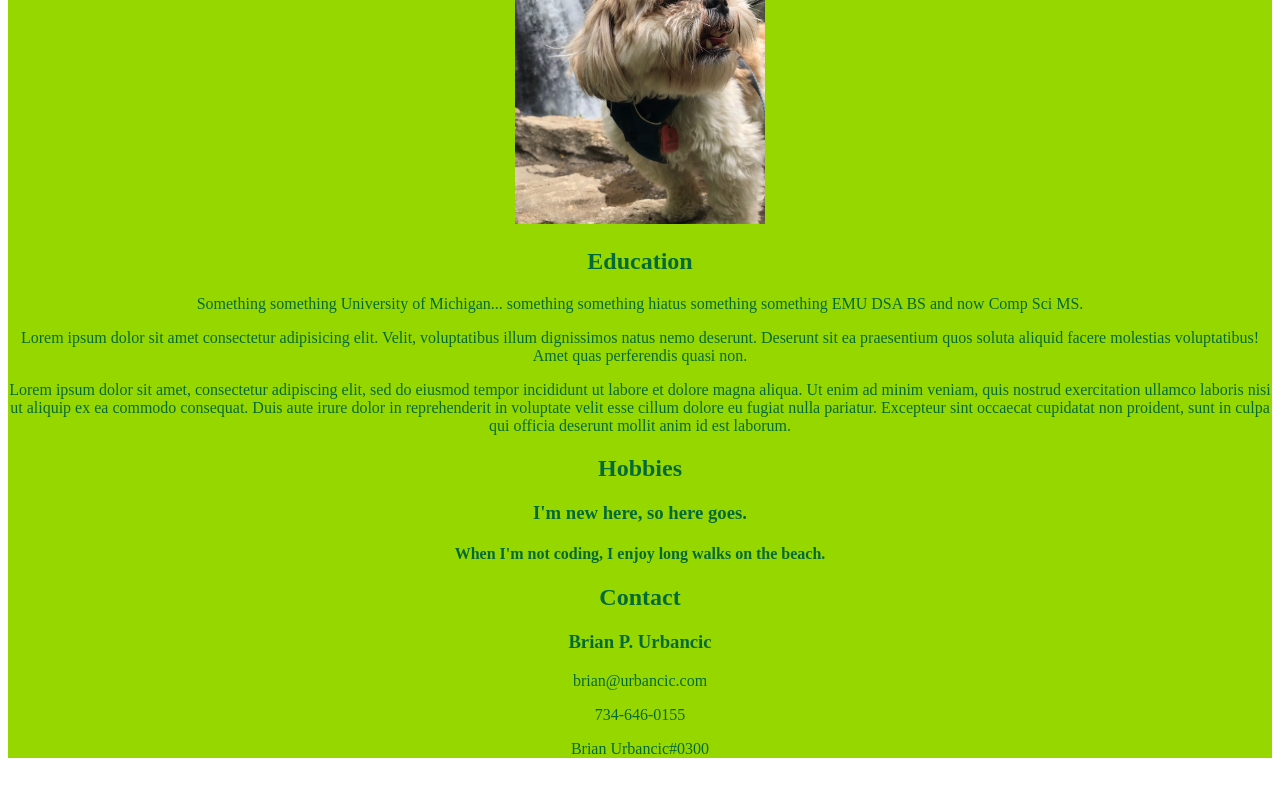
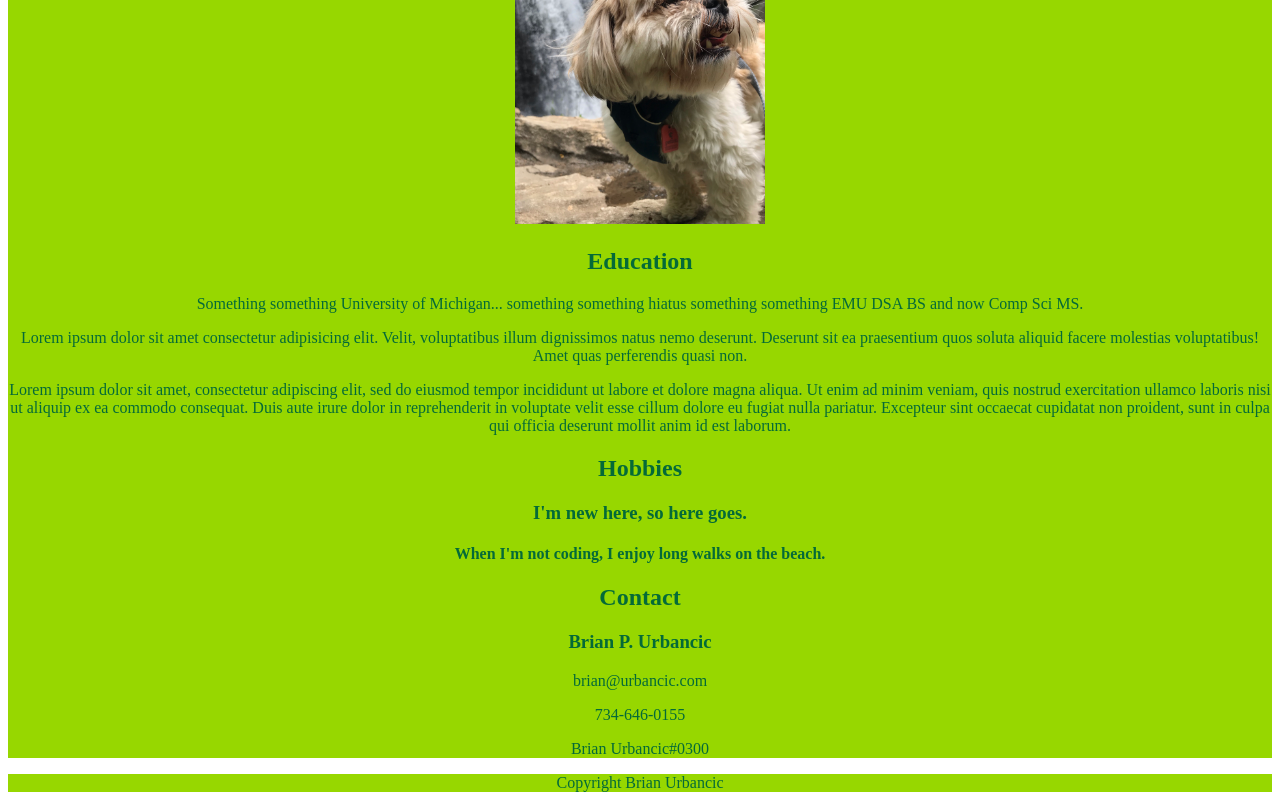
Before and after one commit to COSC631-2021Fall/profile-app-bpurbancic, a React (Create React App) app: page / in a window 1280 px wide. Shown: the part 241-1041 px from the top of the page. Before the commit the page ends 1015 px from the top, so only its background shows below. Built offline with nearby package versions, Linux system fonts and the light colour scheme.

Commit message:
Added footer using ReactDOM.render

```diff
--- a/public/index.html
+++ b/public/index.html
@@ -18,6 +18,7 @@
   <body>
     <noscript>You need to enable JavaScript to run this app.</noscript>
     <div id="root"></div>
+    <footer id="footer"></footer>
 
   </body>
 </html>
--- /dev/null
+++ b/src/components/footer.js
@@ -0,0 +1,13 @@
+function Footer() {
+    return (
+        <div>
+            <header></header>
+            <main>
+                Copyright Brian Urbancic
+            </main>
+        </div>
+    )
+
+}
+
+export default Footer;
--- a/src/index.js
+++ b/src/index.js
@@ -2,6 +2,7 @@ import React from 'react';
 import ReactDOM from 'react-dom';
 import './index.css';
 import App from './App';
+import Footer from './components/footer'
 //import reportWebVitals from './reportWebVitals';
 
 ReactDOM.render(
@@ -11,6 +12,13 @@ ReactDOM.render(
   document.getElementById('root')
 );
 
+ReactDOM.render(
+  <React.StrictMode>
+    <Footer />
+  </React.StrictMode>,
+  document.getElementById('footer')
+);
+
 // If you want to start measuring performance in your app, pass a function
 // to log results (for example: reportWebVitals(console.log))
 // or send to an analytics endpoint. Learn more: https://bit.ly/CRA-vitals
```
